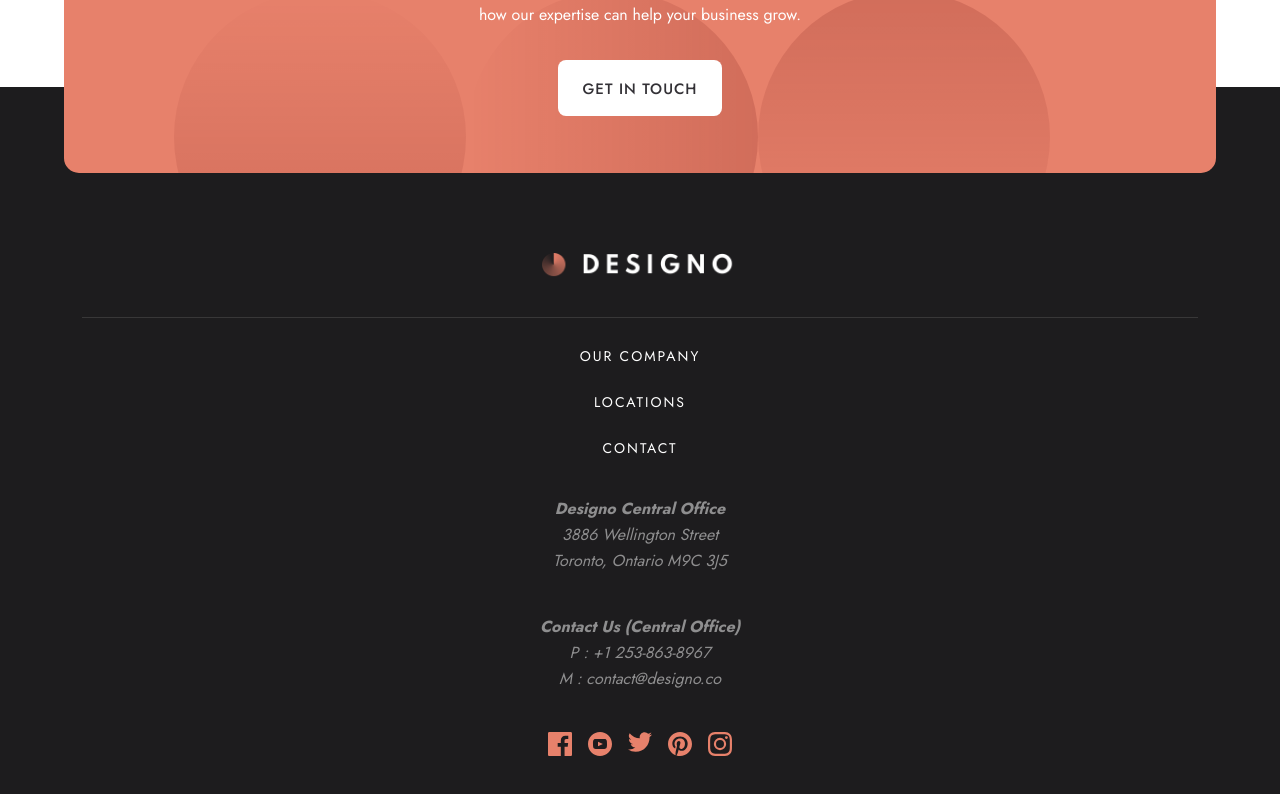
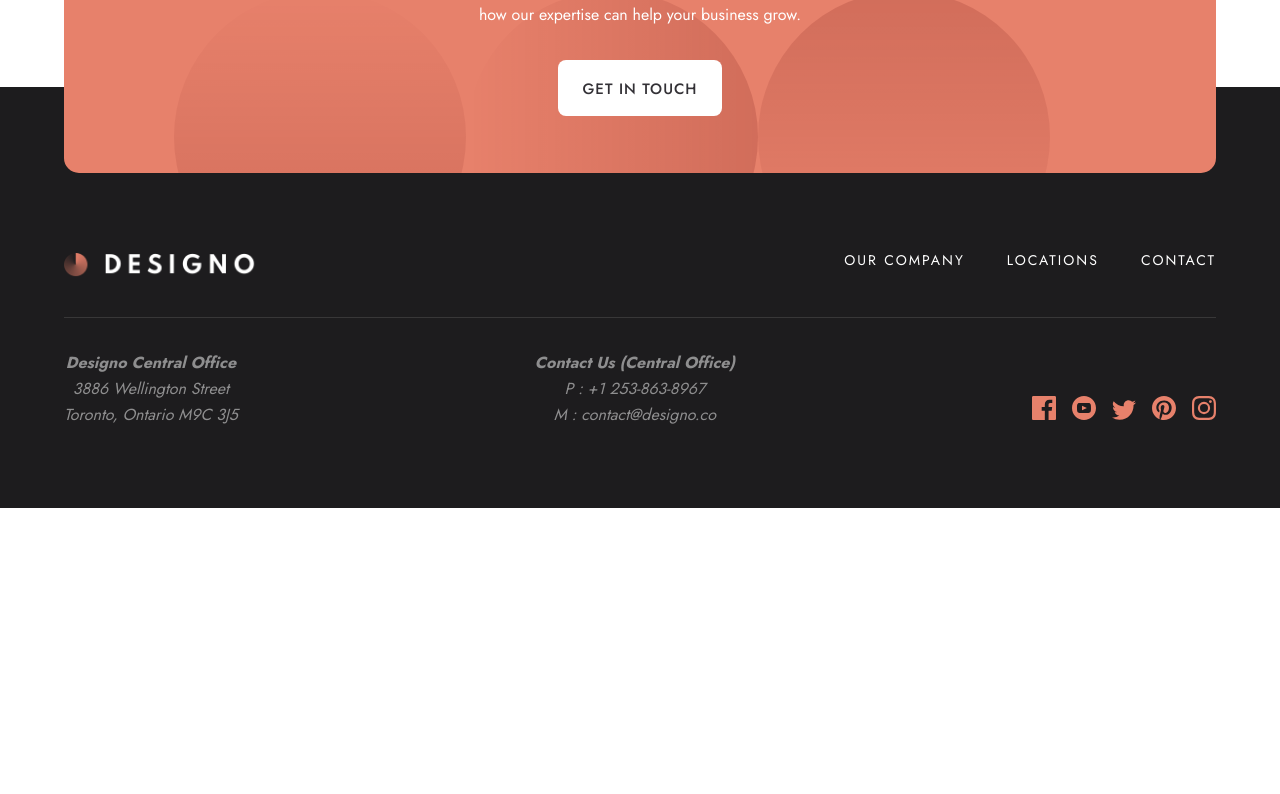
Before and after one commit to dbslapitan/designo, a Next.js app: page / in a window 1280 px wide. Shown: the part 2873-3667 px from the top of the page. After the commit the page ends 3381 px from the top, so only its background shows below. Built offline with nearby package versions, Linux system fonts and the light colour scheme.

Commit message:
finish footer on tablet

```diff
--- a/src/ui/footer/footer.module.scss
+++ b/src/ui/footer/footer.module.scss
@@ -16,6 +16,14 @@
         border-bottom: 1px solid #FFFFFF1E;
         padding-bottom: 2rem;
         position: relative;
+
+        @include tablet{
+            width: 90%;
+            position: static;
+            display: flex;
+            justify-content: space-between;
+            padding: bo 2.5rem;
+        }
     }
 
     &__links{
@@ -23,6 +31,14 @@
         position: absolute;
         width: 100%;
         top: 100%;
+
+        @include tablet{
+            position: static;
+            display: flex;
+            width: fit-content;
+            padding: 0;
+            column-gap: 2.625rem;
+        }
     }
 
     &__link{
@@ -32,6 +48,10 @@
         letter-spacing: 2px;
         color: $white;
         padding: 1rem 0;
+
+        @include tablet{
+            padding: 0;
+        }
     }
 
     &__bottom{
@@ -40,10 +60,21 @@
         margin-top: 11.125rem;
         text-align: center;
         font-style: normal;
+
+        @include tablet{
+            margin: 2rem auto 0;
+            display: flex;
+            width: 90%;
+            justify-content: space-between;
+        }
     }
 
     &__contact{
         margin-top: 2.5rem;
+
+        @include tablet{
+            margin-top: 0;
+        }
     }
 
     &__socials{
@@ -51,5 +82,10 @@
         display: flex;
         justify-content: center;
         column-gap: 1rem;
+
+        @include tablet{
+            margin: 0;
+            align-items: flex-end;
+        }
     }
 }
```
